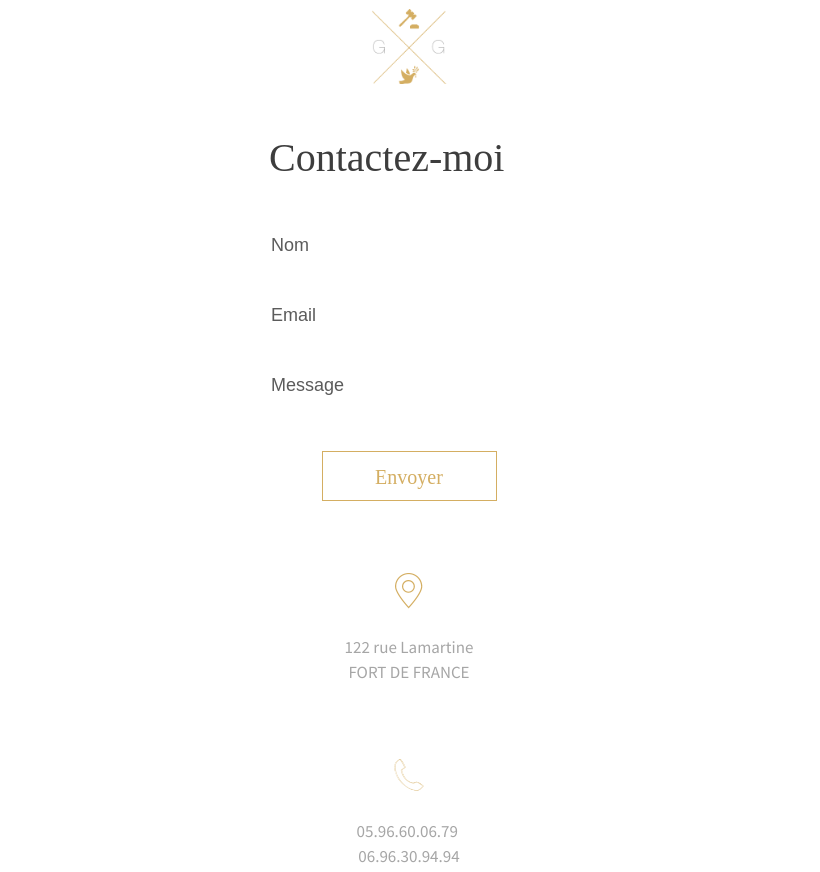
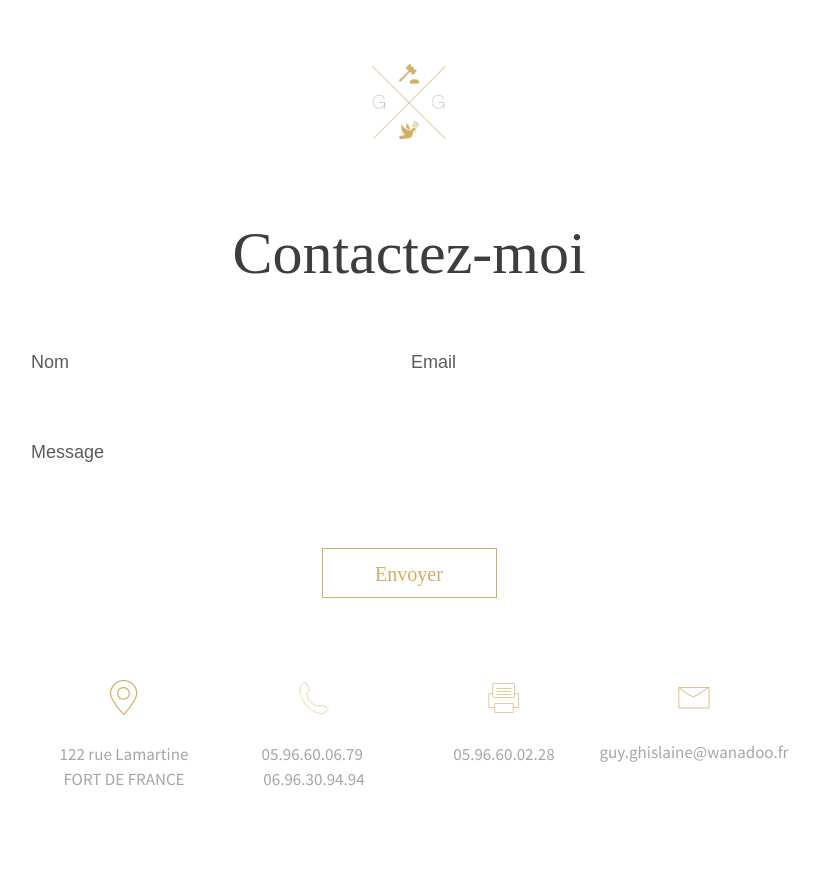
Before and after one commit to lobo-studio/cabinet-guy.fr, a website: page public/index.html in a window 1280 px wide. Shown: the part 2760-3632 px from the top of the page, without its empty margins (231-1051 px from the left). Drawn offline with Linux system fonts and the light colour scheme; a web font is replaced by a local one.

Commit message:
contacts: desktop layout

```diff
--- a/public/css/site.css
+++ b/public/css/site.css
@@ -16,6 +16,9 @@ html, body {
 
 .contact {
   padding: 70px 0; }
+  @media (min-width: 768px) {
+    .contact {
+      padding: 125px 0 110px; } }
 
 .contact__logo {
   width: 75px;
@@ -23,16 +26,29 @@ html, body {
   margin: 0 auto 50px;
   background-image: url("../images/logo-w.png");
   background-size: cover; }
+  @media (min-width: 768px) {
+    .contact__logo {
+      margin-bottom: 80px; } }
 
 .contact__title {
   width: 280px;
   margin: 0 auto 40px;
   color: #3d3d3d;
   font-size: 40px; }
+  @media (min-width: 768px) {
+    .contact__title {
+      width: 100%;
+      text-align: center;
+      font-size: 60px;
+      margin-bottom: 50px; } }
 
 .contact__form {
   width: 280px;
   margin: 0 auto 20px; }
+  @media (min-width: 768px) {
+    .contact__form {
+      width: 760px;
+      margin-bottom: 30px; } }
 
 .contact__input {
   width: 100%;
@@ -54,6 +70,12 @@ html, body {
     color: #5b5b5b; }
   .contact__input:-ms-input-placeholder {
     color: #5b5b5b; }
+  @media (min-width: 768px) {
+    .contact__input {
+      width: 340px;
+      float: left;
+      margin-right: 40px;
+      margin-bottom: 40px; } }
 
 .contact__send {
   width: 175px;
@@ -81,18 +103,30 @@ html, body {
     background-color: #d4ae62;
     color: #fff;
     border-color: #fff; }
+  @media (min-width: 768px) {
+    .contact__send {
+      margin-bottom: 80px; } }
+
+@media (min-width: 768px) {
+  .contact__info {
+    width: 760px;
+    margin: 0 auto; } }
 
 .contact__group {
   margin: 70px auto 0;
   width: 190px;
   text-align: center; }
+  @media (min-width: 768px) {
+    .contact__group {
+      float: left;
+      margin-top: 0; } }
 
 .contact__icon {
   width: 40px;
   margin-bottom: 20px; }
 
 .contact__icon_email {
-  margin-bottom: 10px; }
+  margin-bottom: 18px; }
 
 .contact__text {
   color: #a6a6a6;
--- a/public/index.html
+++ b/public/index.html
@@ -110,6 +110,7 @@
             <input type="text" class="contact__input" placeholder="Nom">
             <input type="text" class="contact__input" placeholder="Email">
             <input type="text" class="contact__input" placeholder="Message">
+            <div class="clearfix"></div>
         </div>
 
         <div class="contact__send">Envoyer</div>
--- a/public/scss/component.contact.scss
+++ b/public/scss/component.contact.scss
@@ -3,6 +3,10 @@
 
 .contact {
   padding: 70px 0;
+
+  @media (min-width: 768px) {
+    padding: 125px 0 110px;
+  }
 }
 
 .contact__logo {
@@ -11,6 +15,10 @@
   margin: 0 auto 50px;
   background-image: url('../images/logo-w.png');
   background-size: cover;
+
+  @media (min-width: 768px) {
+    margin-bottom: 80px;
+  }
 }
 
 .contact__title {
@@ -18,11 +26,23 @@
   margin: 0 auto 40px;
   color: $text;
   font-size: 40px;
+
+  @media (min-width: 768px) {
+    width: 100%;
+    text-align: center;
+    font-size: 60px;
+    margin-bottom: 50px;
+  }
 }
 
 .contact__form {
   width: 280px;
   margin: 0 auto 20px;
+
+  @media (min-width: 768px) {
+    width: 760px;
+    margin-bottom: 30px;
+  }
 }
 
 .contact__input {
@@ -47,16 +67,39 @@
   @include placeholder {
     color: $text-secondary;
   }
+
+  @media (min-width: 768px) {
+    width: 340px;
+    float: left;
+    margin-right: 40px;
+    margin-bottom: 40px;
+  }
 }
 
 .contact__send {
   @include button;
+
+  @media (min-width: 768px) {
+    margin-bottom: 80px;
+  }
+}
+
+.contact__info {
+  @media (min-width: 768px) {
+    width: 760px;
+    margin: 0 auto;
+  }
 }
 
 .contact__group {
   margin: 70px auto 0;
   width: 190px;
   text-align: center;
+
+  @media (min-width: 768px) {
+    float: left;
+    margin-top: 0;
+  }
 }
 
 .contact__icon {
@@ -65,7 +108,7 @@
 }
 
 .contact__icon_email {
-  margin-bottom: 10px;
+  margin-bottom: 18px;
 }
 
 .contact__text {
```
Also changed, not shown: public/css/site.min.css, 1 other file.
